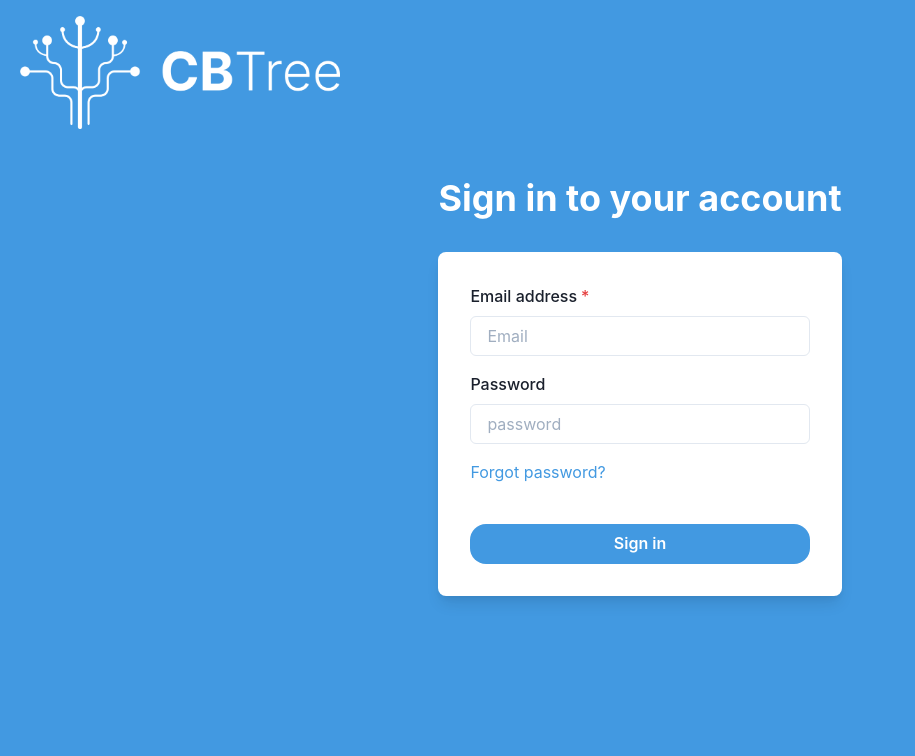
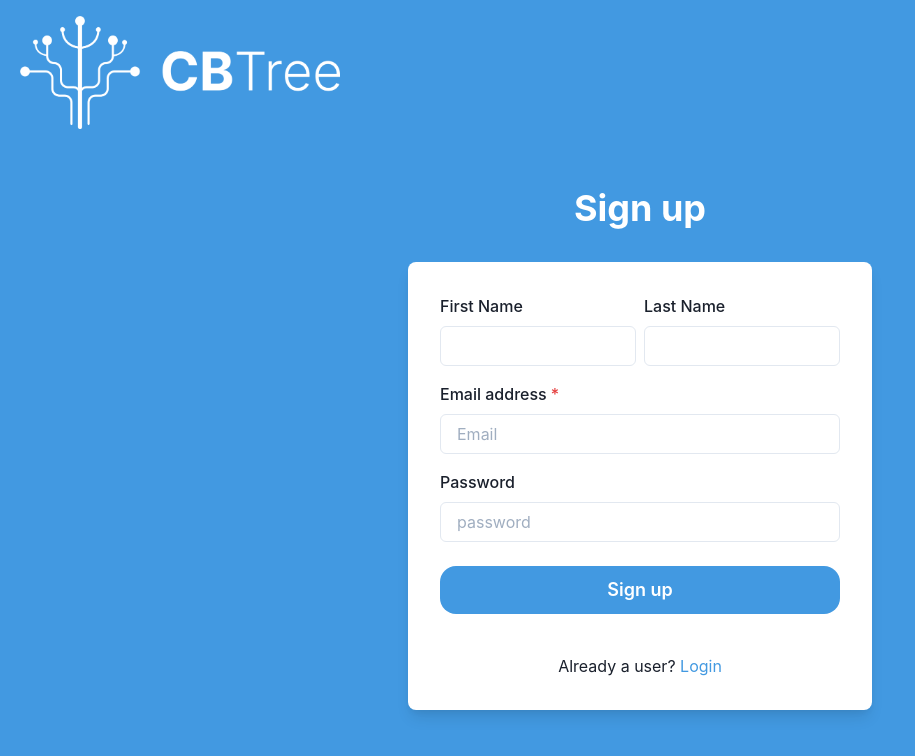
Before and after one commit to kylehgc/CBTree, a React (Create React App) app in the folder cb-tree/: page /signup in a window 1280 px wide. Shown: the top 756 px of the page, without its empty margins (0-915 px from the left). Built offline with nearby package versions, Linux system fonts and the light colour scheme.

Commit message:
merged branch with main, back to work on forms

```diff
--- a/cb-tree/src/App.tsx
+++ b/cb-tree/src/App.tsx
@@ -1,4 +1,4 @@
-
+import { BrowserRouter as Router, Route, Routes } from 'react-router-dom'
 import Logo from './Components/Logo'
 import {
   ChakraProvider,
@@ -7,14 +7,20 @@ import {
 
 import theme from './Components/Theme'
 import Login from './Components/Login'
+import Signup from './Components/Signup'
 // import Situation from './Components/SituationRecord'
 // import Moods from './Components/MoodsRecord'
 
 export const App = () => (
   <ChakraProvider theme={theme}>
-    <Flex height='80vh' overflow={'hidden'} flexDirection="column">
+    <Flex height='70vh' overflow={{sm:'hidden', large:'show'}} flexDirection="column">
       <Logo/>
-      <Login />
+      <Router>
+        <Routes>
+          <Route path="/" element={<Login/>} />
+          <Route path="/signup" element={<Signup/>} />
+        </Routes>
+      </Router>
     </Flex>
   </ChakraProvider>
 )
--- a/cb-tree/src/Components/Login.tsx
+++ b/cb-tree/src/Components/Login.tsx
@@ -1,11 +1,6 @@
 import {
   Flex,
   Box,
-  Spinner,
-  FormControl,
-  FormLabel,
-  Input,
-  FormErrorMessage,
   Stack,
   Link,
   Button,
@@ -16,12 +11,13 @@ import {
 import {login} from '../utils/api';
 import { useForm, SubmitHandler } from 'react-hook-form';
 import { useState } from 'react';
-// import { useEffect, useState } from 'react';
+import UserPassFormElements from './UserPassFormElements'
 
 interface Token {
   access_token: string,
   tokenType: 'bearer'
 }
+
 interface FormValues {
   username: string,
   password: string
@@ -29,16 +25,16 @@ interface FormValues {
 
 export default function Login() {
   const [token, setToken] = useState<Token>()
-  const {register, handleSubmit, reset, formState: {errors , isSubmitting, isSubmitted}} = useForm<FormValues>()
+  const {register, handleSubmit, formState: {errors , isSubmitting}} = useForm<FormValues>()
   const toast = useToast()
 
   const onSubmit: SubmitHandler<FormValues> = async(value) => {
-
     try{
       const response = await fetch(login, {
         body: new URLSearchParams({...value}),
         method: "POST",
-        mode: "cors"
+        mode: "cors",
+
       })
       if(response.status === 200) {
         setToken(await response.json())
@@ -47,25 +43,22 @@ export default function Login() {
           description: "Login successful.  Redirecting..."
 
         })
-
       } else {
         throw new Error("Incorrect Username or Password")
-
       }
-    }
-    catch (error) {
+    } catch (error) {
       if(error instanceof Error) {
         toast({
           status: 'error',
           description: error.message
         })
       }
-      reset({},{keepValues: true})
-      console.log(isSubmitted)
+
     }
   }
+
   return (
-    <Flex overflow='auto' h={'100%'} align='center' justify='center'>
+    <Flex h={'100%'} align='center' justify='center'>
       <Stack spacing={8} mx={'auto'} maxW={'lg'} maxH={'100%'} py={12} px={6}>
         <Stack align={'center'}>
           <Heading fontSize={'4xl'}>Sign in to your account</Heading>
@@ -73,42 +66,25 @@ export default function Login() {
         <form onSubmit={handleSubmit(onSubmit)}>
           <Box rounded={'lg'} bg={useColorModeValue('white', 'gray.700')} boxShadow={'lg'} p={8}>
             <Stack spacing={4}>
-              <FormControl isRequired isInvalid={!!errors?.username} id="email">
-                <FormLabel>Email address</FormLabel>
-                <Input type="text" placeholder="Email" {...register(
-                  "username", {required: true, pattern:{
-                    value: /^\S+@\S+$/i, message: "Not a valid email address"}})}  />
-                <FormErrorMessage>{errors?.username?.message}</FormErrorMessage>
-              </FormControl>
-              <FormControl isInvalid={!!errors?.password?.message} id="password">
-                <FormLabel>Password</FormLabel>
-                <Input type="password" placeholder="password" {
-                  ...register("password", {
-                    required: true, maxLength:{
-                      value: 10,
-                      message:"Your password is too long"},
-                    minLength:{
-                      value: 4,
-                      message: "Your password is too short"}})} />
-                <FormErrorMessage>{errors?.password?.message}</FormErrorMessage>
-              </FormControl>
+              <UserPassFormElements register={register} errors={errors} />
               <Stack spacing={10}>
                 <Stack
                   direction={{ base: 'column', sm: 'row' }}
                   align={'start'}
                   justify={'space-between'}>
-                  {/* <Checkbox>Remember me</Checkbox> */}
                   <Link color={'blue.400'}>Forgot password?</Link>
                 </Stack>
                 <Button
-                  isDisabled={isSubmitting || token !== undefined}
+                  isLoading={isSubmitting}
+                  isDisabled={token !== undefined}
                   type='submit'
+                  loadingText={"Submitting"}
                   bg={'blue.400'}
                   color={'white'}
                   _hover={{
                     bg: 'blue.500',
                   }}>
-                  {isSubmitting ? <Spinner/> : "Sign in"}
+                  Sign in
                 </Button>
               </Stack>
             </Stack>
--- /dev/null
+++ b/cb-tree/src/Components/Signup.tsx
@@ -0,0 +1,127 @@
+import {
+  Flex,
+  Box,
+  FormControl,
+  FormLabel,
+  Input,
+  HStack,
+  Stack,
+  Button,
+  Heading,
+  Text,
+  useColorModeValue,
+  Link,
+  useToast,
+  FormErrorMessage,
+} from '@chakra-ui/react';
+import {Link as ReactRouterLink} from 'react-router-dom'
+
+// import { useState } from 'react';
+import { signup } from '../utils/api';
+import { useForm, SubmitHandler } from 'react-hook-form';
+import UserPassFormElements from './UserPassFormElements';
+
+interface FormValues {
+  firstName?: string,
+  lastName?: string,
+  username: string,
+  password: string
+}
+
+export default function SignupCard() {
+  const toast = useToast()
+  const {register, handleSubmit, formState: {errors , isSubmitting}} = useForm<FormValues>()
+
+  const onSubmit: SubmitHandler<FormValues> = async (value) => {
+    try {
+      const response = await fetch(signup, {
+        body: JSON.stringify(value),
+        method: "POST",
+        mode: "cors",
+        headers: {
+          'Accept': 'application/json',
+          'Content-Type': 'application/json'
+        }
+      })
+      console.log(response)
+      console.log(await response.json())
+    } catch {
+
+    }
+  }
+
+  return (
+    <Flex
+      mt={10}
+      height={'100%'}
+      align={'center'}
+      justify={'center'}
+    >
+      <Stack spacing={8} mx={'auto'} maxW={'lg'} py={12} px={6}>
+        <Stack align={'center'}>
+          <Heading fontSize={'4xl'} textAlign={'center'}>
+            Sign up
+          </Heading>
+        </Stack>
+        <Box
+          rounded={'lg'}
+          bg={useColorModeValue('white', 'gray.700')}
+          boxShadow={'lg'}
+          p={8}>
+          <form onSubmit={handleSubmit(onSubmit)}>
+            <Stack spacing={4}>
+              <HStack>
+                <Box>
+                  <FormControl isInvalid={!!errors?.firstName?.message}>
+                    <FormLabel>First Name</FormLabel>
+                    <Input type="text"  {
+                      ...register("firstName", {maxLength:{
+                        value: 20,
+                        message:"Your name is too long"},
+                      minLength:{
+                        value: 2,
+                        message: "Your name is too short"}})} />
+                    <FormErrorMessage>{errors?.firstName?.message}</FormErrorMessage>
+                  </FormControl>
+                </Box>
+                <Box>
+                  <FormControl isInvalid={!!errors?.lastName?.message}>
+                    <FormLabel>Last Name</FormLabel>
+                    <Input type="text"  {
+                      ...register("lastName", {maxLength:{
+                        value: 20,
+                        message:"Your name is too long"},
+                      minLength:{
+                        value: 2,
+                        message: "Your name is too short"}})} />
+                    <FormErrorMessage>{errors?.lastName?.message}</FormErrorMessage>
+                  </FormControl>
+                </Box>
+              </HStack>
+              <UserPassFormElements register={register} errors={errors} />
+              <Stack spacing={10} pt={2}>
+                <Button
+                  type='submit'
+                  isLoading={isSubmitting}
+                  loadingText="Submitting"
+                  size="lg"
+                  bg={'blue.400'}
+                  color={'white'}
+                  _hover={{
+                    bg: 'blue.500',
+                  }}>
+                Sign up
+                </Button>
+              </Stack>
+              <Stack pt={6}>
+                <Text align={'center'}>
+                Already a user? <Link as={ReactRouterLink} to={"/"} color={'blue.400'}>Login</Link>
+                </Text>
+              </Stack>
+            </Stack>
+          </form>
+        </Box>
+      </Stack>
+    </Flex>
+  );
+}
--- /dev/null
+++ b/cb-tree/src/Components/UserPassFormElements.tsx
@@ -0,0 +1,44 @@
+import { FormControl, FormLabel, Input, FormErrorMessage } from "@chakra-ui/react"
+import {FieldError, UseFormRegister} from 'react-hook-form'
+
+interface FormValues {
+  username: string,
+  password: string
+}
+interface IProps {
+  errors: Errors,
+  register: UseFormRegister<FormValues>
+}
+interface Errors {
+  username?: FieldError | undefined;
+  password?: FieldError | undefined;
+}
+
+const UserPassFormElements: React.FC<IProps> = ({errors, register}: IProps) => {
+  return (
+    <>
+      <FormControl isRequired isInvalid={!!errors?.username} id="email">
+        <FormLabel>Email address</FormLabel>
+        <Input type="text" placeholder="Email" {...register(
+          "username", {required: true, pattern:{
+            value: /^\S+@\S+$/i, message: "Not a valid email address"}})}  />
+        <FormErrorMessage>{errors?.username?.message}</FormErrorMessage>
+      </FormControl>
+      <FormControl isInvalid={!!errors?.password?.message} id="password">
+        <FormLabel>Password</FormLabel>
+        <Input type="password" placeholder="password" {
+          ...register("password", {
+            required: true, maxLength:{
+              value: 10,
+              message:"Your password is too long"},
+            minLength:{
+              value: 4,
+              message: "Your password is too short"}})} />
+        <FormErrorMessage>{errors?.password?.message}</FormErrorMessage>
+      </FormControl>
+    </>)
+
+}
+
+
+export default UserPassFormElements
--- a/cb-tree/src/utils/api.tsx
+++ b/cb-tree/src/utils/api.tsx
@@ -1,11 +1,13 @@
+const BASEURL = "https://7astgo.deta.dev/"
+
 type Endpoints = {
   [key: string]: URL
 }
 
-
-
 const endpoints: Endpoints = {
-  login: new URL("https://7astgo.deta.dev/token")
+  login: new URL(`${BASEURL}token`),
+  signup: new URL(`${BASEURL}user`)
 }
 
 export const login = endpoints.login.href
+export const signup = endpoints.signup.href
```
Also changed, not shown: cb-tree/src/Components/SituationRecord.tsx (+6 -11 lines).
